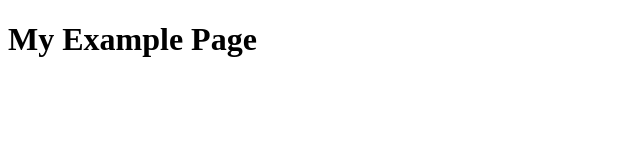
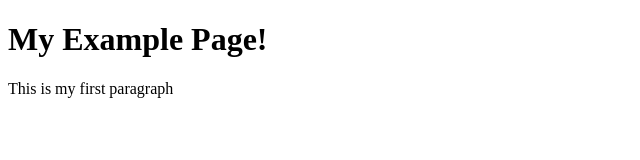
Before and after one commit to tbd-18/week3, a plain HTML site: page index.html in a window 1280 px wide. Shown: the whole page, without its empty margins (0-640 px from the left). Drawn offline with Linux system fonts and the light colour scheme.

Commit message:
updating the page

```diff
--- a/index.html
+++ b/index.html
@@ -1,4 +1,6 @@
+
 <!DOCTYPE html>
 <body>
-<h1>My Example Page</h1>
+<h1>My Example Page!</h1>
+<p>This is my first paragraph</p>
 </body>
```
